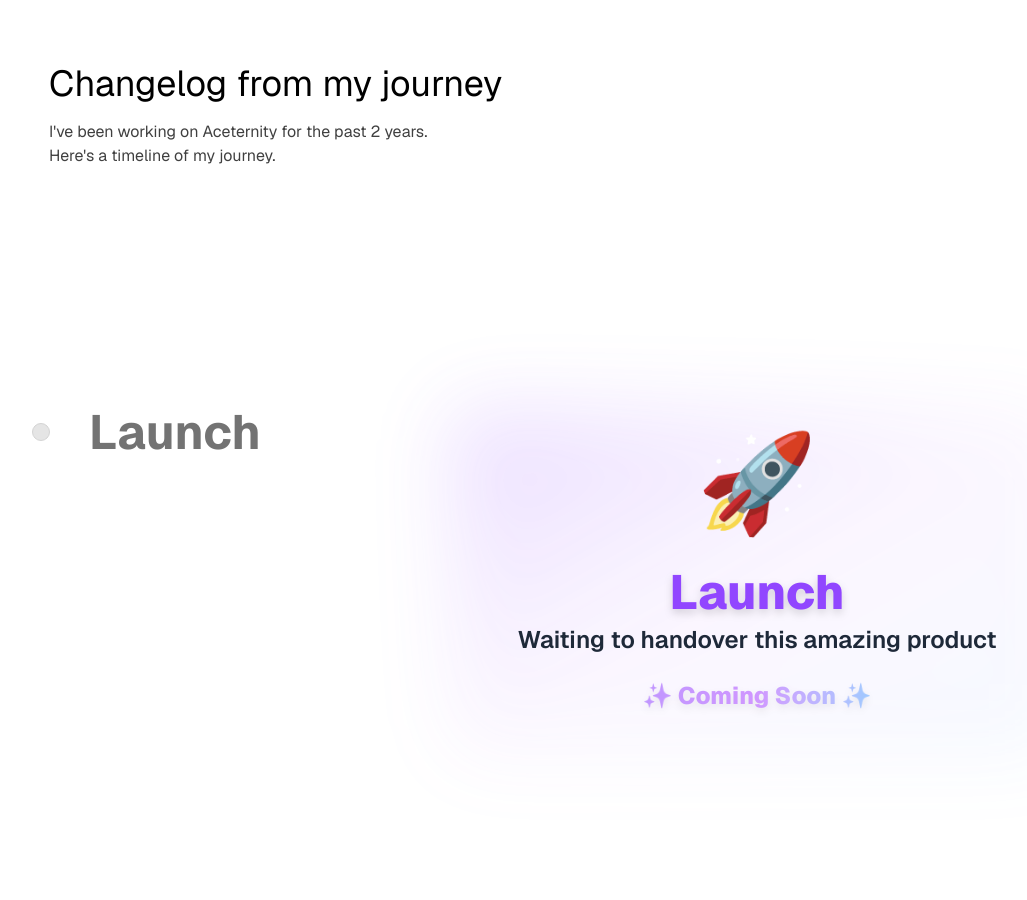
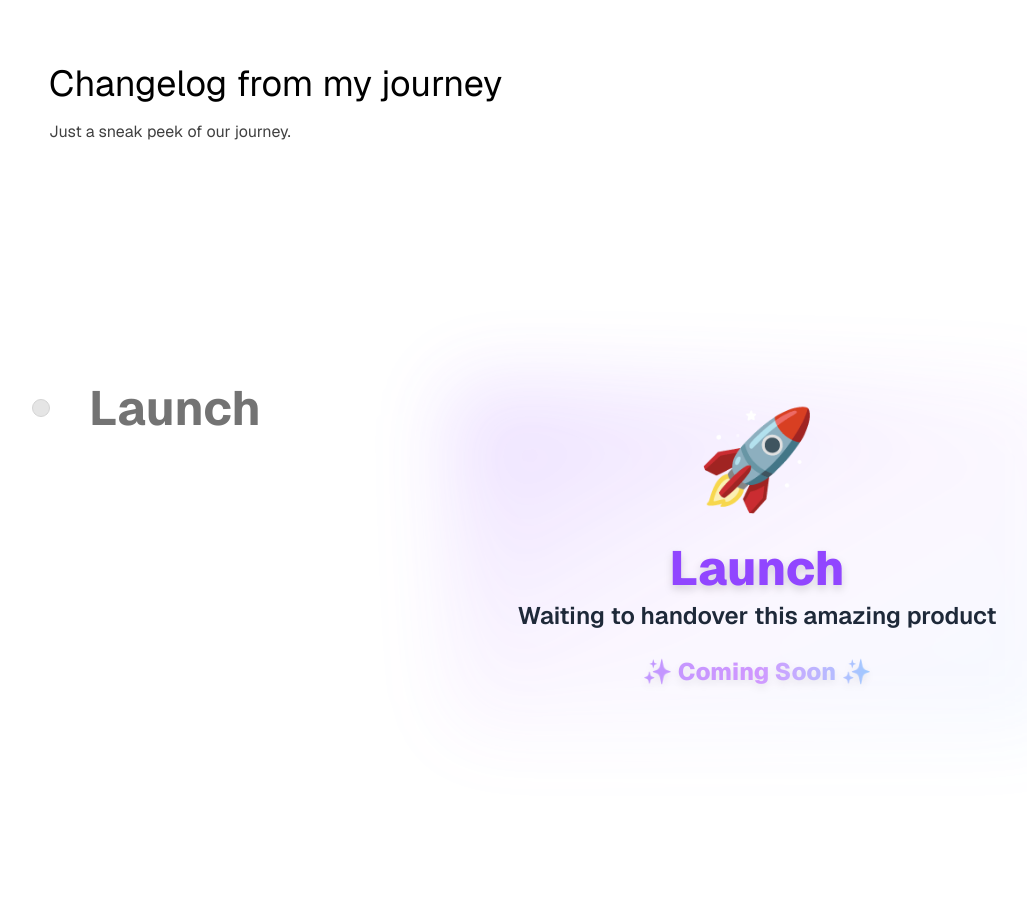
Before and after one commit to decodewithParth/circle-5, a Next.js app: page /about in a window 1280 px wide. Shown: the part 1100-2000 px from the top of the page, without its empty margins (95-1122 px from the left). Built offline with nearby package versions, Linux system fonts and the light colour scheme.

Commit message:
reversed the timeline content

```diff
--- a/src/component/aceternity/timeline.tsx
+++ b/src/component/aceternity/timeline.tsx
@@ -42,8 +42,7 @@ export const Timeline = ({ data }: { data: TimelineEntry[] }) => {
           Changelog from my journey
         </h2>
         <p className="text-neutral-700 dark:text-neutral-300 text-sm md:text-base max-w-sm">
-          I&apos;ve been working on Aceternity for the past 2 years. Here&apos;s
-          a timeline of my journey.
+          Just a sneak peek of our journey.
         </p>
       </div>
 
```
